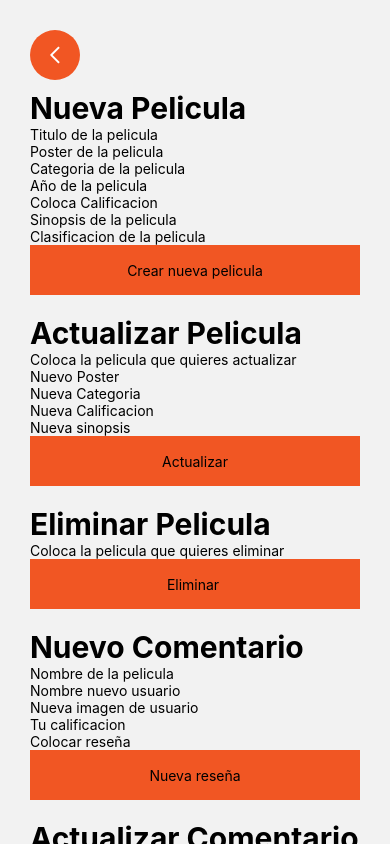
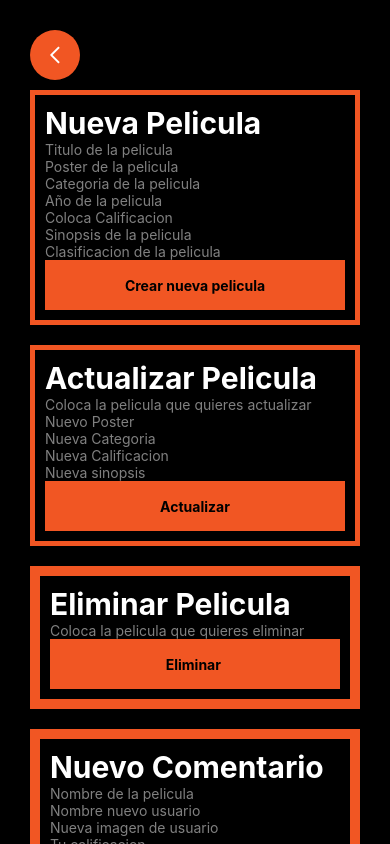
Before and after one commit to Luispmv/MovieApp-React-Native, a React Native app: screen /CrudScreen in a window 390 px wide. Built offline with nearby package versions, Linux system fonts and the light colour scheme.

Commit message:
Actualizacion de estilos para CrudScreen y componentes

```diff
--- a/App.js
+++ b/App.js
@@ -6,7 +6,7 @@ import MainStack from "./src/navigation/MainStack"
 
 export default function App() {
 
-  // Gestion del estado global
+  // Gestion del estado global con un array inicial de 12 elementos.
   const [peliculas, setPeliculas] = useState([
 
     {
--- a/src/components/ActualizarComentario.js
+++ b/src/components/ActualizarComentario.js
@@ -18,14 +18,14 @@ export default function ActualizarComentario({funcion}){
 
 
     return(
-        <View>
-            <Text style={{fontSize:30, fontWeight:"bold"}}>
+        <View style={{borderStyle:"solid", borderColor:"#F15623", borderWidth:10, padding:10}}>
+            <Text style={{fontSize:28, fontWeight:"bold", color:"white"}}>
                 Actualizar Comentario
             </Text>
-            <TextInput value={nombre} onChangeText={setNombre} placeholder="Pelicula donde esta el comentario"></TextInput>
-            <TextInput value={usuario} onChangeText={setUsuario} placeholder="Coloca tu nombre de usuario"></TextInput>
-            <TextInput value={usuarioCalificacion} onChangeText={setUsuarioCalificacion} placeholder="Nueva calificacion" keyboardType="numeric"></TextInput>
-            <TextInput value={comentario} onChangeText={setComentario} placeholder="Nuevo Comentario"></TextInput>
+            <TextInput placeholderTextColor={"gray"} value={nombre} onChangeText={setNombre} placeholder="Pelicula donde esta el comentario"></TextInput>
+            <TextInput placeholderTextColor={"gray"} value={usuario} onChangeText={setUsuario} placeholder="Coloca tu nombre de usuario"></TextInput>
+            <TextInput placeholderTextColor={"gray"} value={usuarioCalificacion} onChangeText={setUsuarioCalificacion} placeholder="Nueva calificacion" keyboardType="numeric"></TextInput>
+            <TextInput placeholderTextColor={"gray"} value={comentario} onChangeText={setComentario} placeholder="Nuevo Comentario"></TextInput>
 
             <TouchableOpacity style={botonStyles.container} onPress={actualizarComentario}>
                 <Text style={botonStyles.text}>Actualizar</Text>
@@ -44,6 +44,7 @@ const botonStyles = StyleSheet.create({
         justifyContent: "center"
     },
     text: {
-        textAlign:"center"
+        textAlign:"center",
+        fontWeight:"bold"
     }
 })
--- a/src/components/ActualizarPelicula.js
+++ b/src/components/ActualizarPelicula.js
@@ -26,18 +26,18 @@ export default function ActualizarPelicula({funcion}){
 
 
     return(
-        <View>
-            <Text style={{fontSize:30, fontWeight:"bold"}}>
+        <View style={{borderStyle:"solid", borderColor:"#F15623", borderWidth:5, padding:10}}>
+            <Text style={{fontSize:30, fontWeight:"bold", color: "white"}}>
                 Actualizar Pelicula
             </Text>
             <View>
 
-                <TextInput value={nombre} onChangeText={setNombre} placeholder="Coloca la pelicula que quieres actualizar"></TextInput>
+                <TextInput placeholderTextColor={"gray"} value={nombre} onChangeText={setNombre} placeholder="Coloca la pelicula que quieres actualizar"></TextInput>
 
-                <TextInput value={image} onChangeText={setImage} placeholder="Nuevo Poster"></TextInput>
-                <TextInput value={category} onChangeText={setCategory} placeholder="Nueva Categoria"></TextInput>
-                <TextInput value={calification} onChangeText={setCalification} placeholder="Nueva Calificacion"></TextInput>
-                <TextInput value={sinopsis} onChangeText={setSinopsis} placeholder="Nueva sinopsis"></TextInput>
+                <TextInput placeholderTextColor={"gray"} value={image} onChangeText={setImage} placeholder="Nuevo Poster"></TextInput>
+                <TextInput placeholderTextColor={"gray"} value={category} onChangeText={setCategory} placeholder="Nueva Categoria"></TextInput>
+                <TextInput placeholderTextColor={"gray"} value={calification} onChangeText={setCalification} placeholder="Nueva Calificacion"></TextInput>
+                <TextInput placeholderTextColor={"gray"} value={sinopsis} onChangeText={setSinopsis} placeholder="Nueva sinopsis"></TextInput>
 
                 <TouchableOpacity style={botonStyles.container} onPress={encontrarPelicula}>
                     <Text style={botonStyles.text}>Actualizar</Text>
@@ -58,6 +58,7 @@ const botonStyles = StyleSheet.create({
         justifyContent: "center"
     },
     text: {
-        textAlign:"center"
+        textAlign:"center",
+        fontWeight:"bold"
     }
 })
--- a/src/components/CrearComentario.js
+++ b/src/components/CrearComentario.js
@@ -22,16 +22,16 @@ export default function CrearComentario({funcion}){
 
 
     return(
-        <View>
-            <Text style={{fontSize:30, fontWeight:"bold"}}>
+        <View style={{borderStyle:"solid", borderColor:"#F15623", borderWidth:10, padding:10}}>
+            <Text style={{fontSize:30, fontWeight:"bold", color:"white"}}>
                         Nuevo Comentario
             </Text>
             <View>
-                <TextInput value={pelicula} onChangeText={setPelicula} placeholder="Nombre de la pelicula"></TextInput>
-                <TextInput value={usuario} onChangeText={setUsuario} placeholder="Nombre nuevo usuario"></TextInput>
-                <TextInput value={usuarioImg} onChangeText={setUsuarioImg} placeholder="Nueva imagen de usuario"></TextInput>
-                <TextInput value={usuarioCalificacion} onChangeText={setUsuarioCalificacion} placeholder="Tu calificacion" keyboardType="numeric"></TextInput>
-                <TextInput value={comentario} onChangeText={setComentario} placeholder="Colocar reseña"></TextInput>
+                <TextInput placeholderTextColor={"gray"} value={pelicula} onChangeText={setPelicula} placeholder="Nombre de la pelicula"></TextInput>
+                <TextInput placeholderTextColor={"gray"} value={usuario} onChangeText={setUsuario} placeholder="Nombre nuevo usuario"></TextInput>
+                <TextInput placeholderTextColor={"gray"} value={usuarioImg} onChangeText={setUsuarioImg} placeholder="Nueva imagen de usuario"></TextInput>
+                <TextInput placeholderTextColor={"gray"} value={usuarioCalificacion} onChangeText={setUsuarioCalificacion} placeholder="Tu calificacion" keyboardType="numeric"></TextInput>
+                <TextInput placeholderTextColor={"gray"} value={comentario} onChangeText={setComentario} placeholder="Colocar reseña"></TextInput>
 
                 <TouchableOpacity style={botonStyles.container} onPress={agregarComentario}>
                     <Text style={botonStyles.text}>Nueva reseña</Text>
@@ -50,6 +50,7 @@ const botonStyles = StyleSheet.create({
         justifyContent: "center"
     },
     text: {
-        textAlign:"center"
+        textAlign:"center",
+        fontWeight:"bold"
     }
 })
--- a/src/components/CrearPelicula.js
+++ b/src/components/CrearPelicula.js
@@ -31,18 +31,18 @@ export default function CrearPelicula({funcion}){
     }
 
     return (
-        <View>
-            <Text style={{fontSize:30, fontWeight:"bold"}}>
+        <View style={{borderStyle:"solid", borderColor:"#F15623", borderWidth:5, padding: 10}}>
+            <Text style={{fontSize:30, fontWeight:"bold", color:"white"}}>
                 Nueva Pelicula
             </Text>
             <View>
-                <TextInput value={title} onChangeText={setTitle} placeholder="Titulo de la pelicula"></TextInput>
-                <TextInput value={image} onChangeText={setImage} placeholder="Poster de la pelicula"></TextInput>
-                <TextInput value={category} onChangeText={setCategory} placeholder="Categoria de la pelicula"></TextInput>
-                <TextInput value={year} onChangeText={setYear} keyboardType="numeric" placeholder="Año de la pelicula"></TextInput>
-                <TextInput value={calification} onChangeText={setCalification} keyboardType="numeric" placeholder="Coloca Calificacion"></TextInput>
-                <TextInput value={sinopsis} onChangeText={setSinopsis} placeholder="Sinopsis de la pelicula"></TextInput>
-                <TextInput value={clasificación} onChangeText={setClasificacion} placeholder="Clasificacion de la pelicula"></TextInput>
+                <TextInput placeholderTextColor={"gray"} value={title} onChangeText={setTitle} placeholder="Titulo de la pelicula"></TextInput>
+                <TextInput placeholderTextColor={"gray"} value={image} onChangeText={setImage} placeholder="Poster de la pelicula"></TextInput>
+                <TextInput placeholderTextColor={"gray"} value={category} onChangeText={setCategory} placeholder="Categoria de la pelicula"></TextInput>
+                <TextInput placeholderTextColor={"gray"} value={year} onChangeText={setYear} keyboardType="numeric" placeholder="Año de la pelicula"></TextInput>
+                <TextInput placeholderTextColor={"gray"} value={calification} onChangeText={setCalification} keyboardType="numeric" placeholder="Coloca Calificacion"></TextInput>
+                <TextInput placeholderTextColor={"gray"} value={sinopsis} onChangeText={setSinopsis} placeholder="Sinopsis de la pelicula"></TextInput>
+                <TextInput placeholderTextColor={"gray"} value={clasificación} onChangeText={setClasificacion} placeholder="Clasificacion de la pelicula"></TextInput>
                 <TouchableOpacity style={botonStyles.container} onPress={agregarPelicula}>
                     <Text style={botonStyles.text}>Crear nueva pelicula</Text>
                 </TouchableOpacity>
@@ -60,6 +60,7 @@ const botonStyles = StyleSheet.create({
         justifyContent: "center"
     },
     text: {
-        textAlign:"center"
+        textAlign:"center",
+        fontWeight:"bold"
     }
 })
--- a/src/components/EliminarComentario.js
+++ b/src/components/EliminarComentario.js
@@ -11,12 +11,12 @@ export default function EliminarComentario({funcion}){
     }
 
     return(
-        <View>
-            <Text style={{fontSize:30, fontWeight:"bold"}}>
+        <View style={{borderStyle:"solid", borderColor:"#F15623", borderWidth:10, padding:10}}>
+            <Text style={{fontSize:30, fontWeight:"bold", color:"white"}}>
                 Eliminar Comentario
             </Text>
-            <TextInput value={pelicula} onChangeText={setPelicula} placeholder="Pelicula donde esta el comentario"></TextInput>
-            <TextInput value={usuario} onChangeText={setUsuario} placeholder="Coloca tu nombre de usuario"></TextInput>
+            <TextInput placeholderTextColor={"gray"} value={pelicula} onChangeText={setPelicula} placeholder="Pelicula donde esta el comentario"></TextInput>
+            <TextInput placeholderTextColor={"gray"} value={usuario} onChangeText={setUsuario} placeholder="Coloca tu nombre de usuario"></TextInput>
 
             <TouchableOpacity style={botonStyles.container} onPress={eliminarComentario}>
                 <Text style={botonStyles.text}>Eliminar</Text>
@@ -34,6 +34,7 @@ const botonStyles = StyleSheet.create({
         justifyContent: "center"
     },
     text: {
-        textAlign:"center"
+        textAlign:"center",
+        fontWeight:"bold"
     }
 })
--- a/src/components/EliminarPelicula.js
+++ b/src/components/EliminarPelicula.js
@@ -13,13 +13,13 @@ export default function EliminarPelicula({funcion}){
 
 
     return(
-        <View>
-            <Text style={{fontSize:30, fontWeight:"bold"}}>
+        <View style={{borderStyle:"solid", borderColor:"#F15623", borderWidth:10, padding:10}}>
+            <Text style={{fontSize:30, fontWeight:"bold", color:"white"}}>
                 Eliminar Pelicula
             </Text>
             <View>
 
-                <TextInput value={nombre} onChangeText={setNombre} placeholder="Coloca la pelicula que quieres eliminar"></TextInput>
+                <TextInput placeholderTextColor={"gray"} value={nombre} onChangeText={setNombre} placeholder="Coloca la pelicula que quieres eliminar"></TextInput>
 
                 <TouchableOpacity style={botonStyles.container} onPress={eliminarPelicula}>
                     <Text style={botonStyles.text}>Eliminar </Text>
@@ -40,6 +40,7 @@ const botonStyles = StyleSheet.create({
         justifyContent: "center"
     },
     text: {
-        textAlign:"center"
+        textAlign:"center",
+        fontWeight:"bold"
     }
 })
--- a/src/screens/CrudScreen.js
+++ b/src/screens/CrudScreen.js
@@ -91,7 +91,7 @@ export default function CrudScreen({peliculas, setPeliculas}){
     };
 
     return(
-        <ScrollView>
+        <ScrollView style={{backgroundColor:"black"}}>
             <BtnBack destino={MainScreen}></BtnBack>
 
             <View style={formContainer.container}>
```
